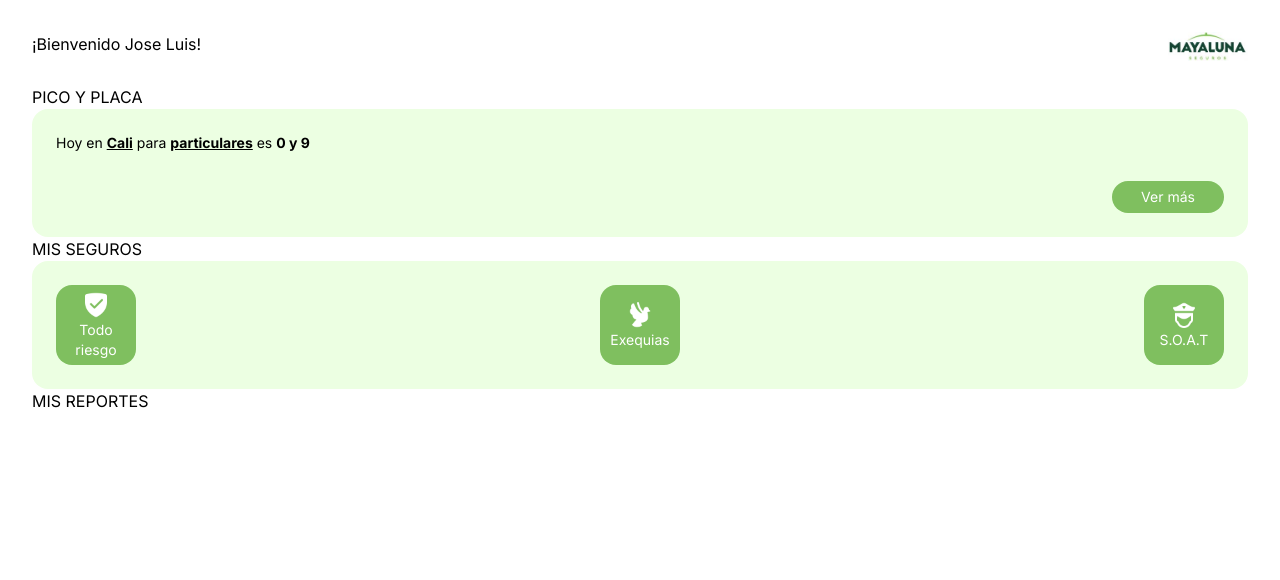
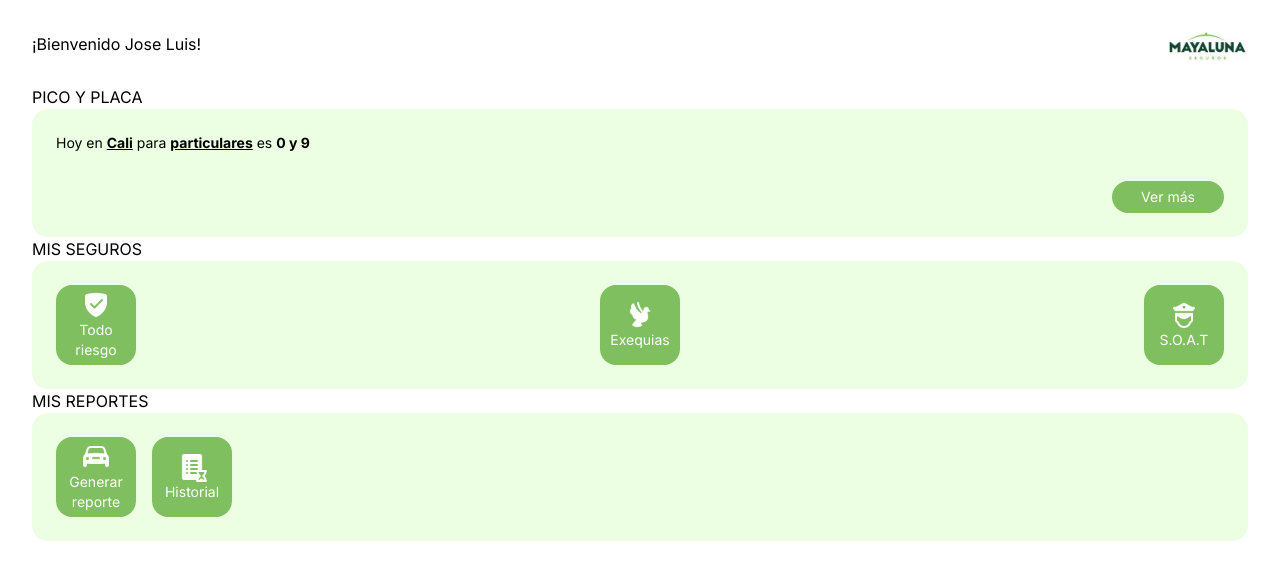
Before and after one commit to wildchamo/nextjs, a Next.js app: page /home in a window 1280 px wide. Shown: the top 580 px of the page. Built offline with nearby package versions, Linux system fonts and the light colour scheme.

Commit message:
gap listo

```diff
--- a/src/app/components/MisReportes.js
+++ b/src/app/components/MisReportes.js
@@ -1,10 +1,16 @@
 "use client";
+import ActionSection from "./ActionSection";
+import generarReporte from "../../../public/generarReporte.png";
+import historial from "../../../public/historial.png";
 
-
-export default function MisReportes(){
-    return(
-        <section className="">
-            <h2>MIS REPORTES</h2>
-        </section>
-    )
+export default function MisReportes() {
+  return (
+    <section className="">
+      <h2>MIS REPORTES</h2>
+      <div className="flex justify-start gap-4 bg-primary h-32 p-6 rounded-2xl text-sm">
+        <ActionSection src={generarReporte} text="Generar reporte"></ActionSection>
+        <ActionSection src={historial} text="Historial"></ActionSection>
+      </div>
+    </section>
+  );
 }
```
